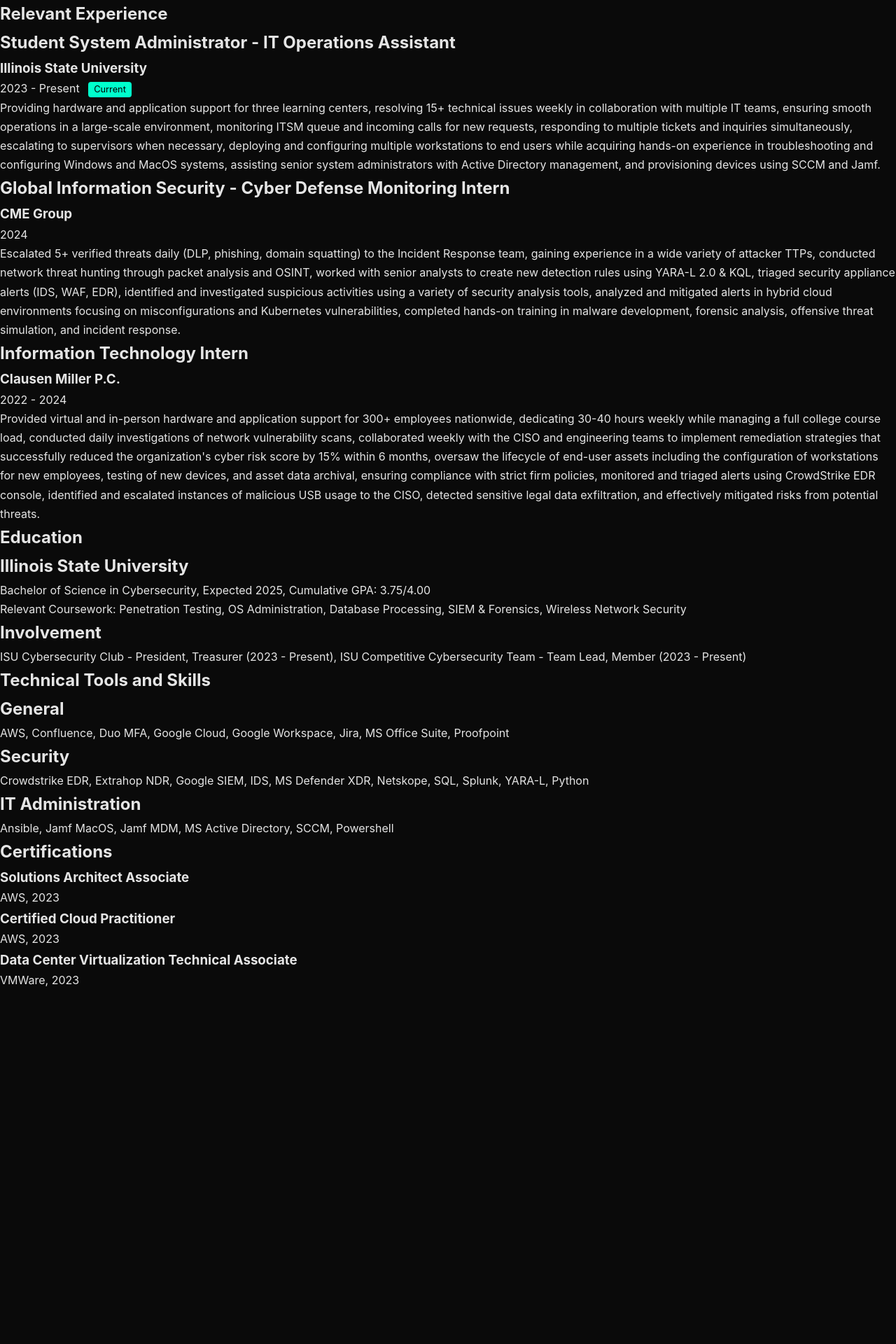
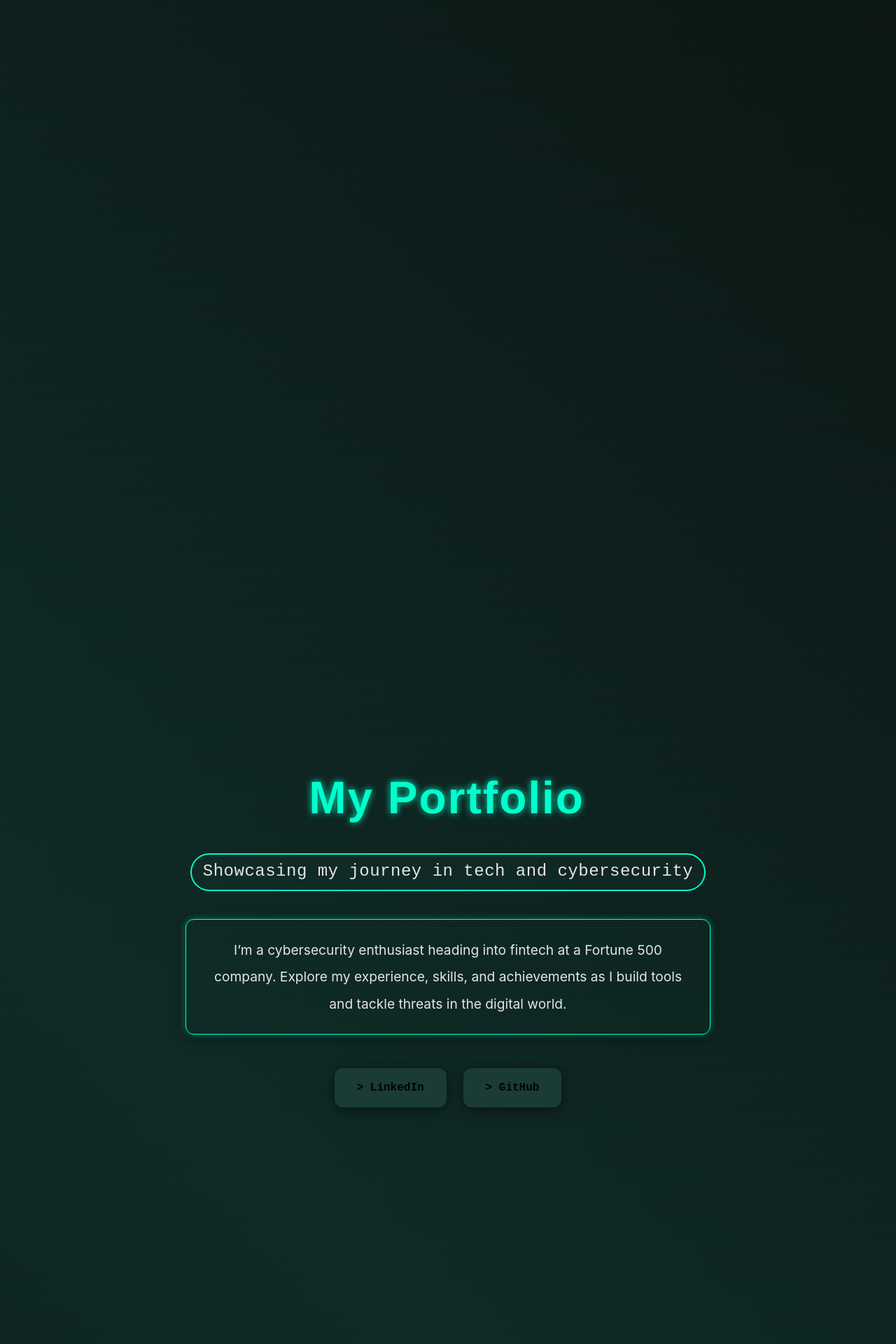
Before and after one commit to crxxtian/crxxtian.github.io, a Jekyll site: the page built from portfolio.html, in a window 1280 px wide. Shown: the top 1920 px of the page at 70% size. Built offline with Jekyll 4.4.1, drawn with Linux system fonts in a browser that asks for light colours; some of the changed text lies outside the part shown.

Commit message:
now u wanna work huh

```diff
--- a/assets/css/style.css
+++ b/assets/css/style.css
@@ -52,12 +52,12 @@
 }
 
 a:hover {
-    color: var(--accent-secondary);
+    color: var(--accent-neon);
 }
 
 a:focus {
     outline: none;
-    color: var(--accent-secondary);
+    color: var(--accent-neon);
     box-shadow: var(--glow);
 }
 
@@ -91,6 +91,7 @@
     padding: 0.5rem 1rem;
     position: relative;
     transition: color var(--transition);
+    color: var(--fg);
 }
 
 .nav-link::after {
@@ -100,7 +101,7 @@
     height: 2px;
     bottom: 0;
     left: 0;
-    background: var(--accent-secondary);
+    background: var(--accent-neon);
     transition: width var(--transition);
 }
 
@@ -109,11 +110,12 @@
 }
 
 .nav-link:hover {
-    color: var(--accent-secondary);
+    color: var(--accent-neon);
+    text-shadow: var(--glow-neon);
 }
 
 .nav-link:focus {
-    color: var(--accent-secondary);
+    color: var(--accent-neon);
 }
 
 .nav-divider {
@@ -150,6 +152,25 @@
     animation: particleFloat 15s linear infinite;
 }
 
+.hero::after {
+    content: '';
+    position: absolute;
+    top: 0;
+    left: 0;
+    width: 100%;
+    height: 100%;
+    background: repeating-linear-gradient(
+            0deg,
+            transparent,
+            transparent 2px,
+            rgba(0, 255, 204, 0.05) 2px,
+            rgba(0, 255, 204, 0.05) 4px
+    );
+    opacity: 0.3;
+    z-index: 0;
+    animation: scanline 5s linear infinite;
+}
+
 @keyframes gradientFlow {
     0% { background-position: 0% 50%; }
     50% { background-position: 100% 50%; }
@@ -161,14 +182,19 @@
     100% { background-position: 60px 60px; }
 }
 
+@keyframes scanline {
+    0% { background-position: 0 0; }
+    100% { background-position: 0 100px; }
+}
+
 .hero-title {
-    font-family: var(--font-main);
+    font-family: var(--font-futuristic);
     font-size: 4rem;
     font-weight: 900;
-    color: var(--accent);
+    color: var(--accent-neon);
     margin-bottom: 1.5rem;
     letter-spacing: 2px;
-    text-shadow: 0 2px 4px rgba(0, 0, 0, 0.5);
+    text-shadow: 0 2px 4px rgba(0, 0, 0, 0.5), 0 0 10px var(--accent-neon);
     position: relative;
     z-index: 1;
     display: inline-block;
@@ -212,6 +238,54 @@
     transform: translateY(-5px);
 }
 
+.glitch {
+    position: relative;
+    animation: glitch 2s linear infinite;
+}
+
+.glitch::before,
+.glitch::after {
+    content: attr(data-text);
+    position: absolute;
+    top: 0;
+    left: 0;
+    width: 100%;
+    height: 100%;
+    color: var(--accent-neon);
+}
+
+.glitch::before {
+    left: 2px;
+    text-shadow: -2px 0 #ff00cc;
+    clip: rect(0, 900px, 0, 0);
+    animation: glitch-top 1s linear infinite;
+}
+
+.glitch::after {
+    left: -2px;
+    text-shadow: 2px 0 #00ffcc;
+    clip: rect(0, 900px, 0, 0);
+    animation: glitch-bottom 1.5s linear infinite;
+}
+
+@keyframes glitch {
+    2%, 64% { transform: translate(2px, 0) skew(0deg); }
+    4%, 60% { transform: translate(-2px, 0) skew(0deg); }
+    62% { transform: translate(0, 0) skew(5deg); }
+}
+
+@keyframes glitch-top {
+    2%, 64% { transform: translate(2px, -2px); }
+    4%, 60% { transform: translate(-2px, 2px); }
+    62% { transform: translate(0, 0) skew(5deg); }
+}
+
+@keyframes glitch-bottom {
+    2%, 64% { transform: translate(-2px, 0); }
+    4%, 60% { transform: translate(2px, 0); }
+    62% { transform: translate(0, 0) skew(-5deg); }
+}
+
 .hero-subtitle {
     font-family: var(--font-main);
     font-size: 1.5rem;
@@ -227,15 +301,16 @@
 
 .role {
     padding: 0.3rem 1rem;
-    border: 2px solid var(--accent);
+    border: 2px solid var(--accent-neon);
     border-radius: 50px;
     background: rgba(26, 60, 52, 0.2);
-    transition: background var(--transition), transform var(--transition);
+    transition: background var(--transition), transform var(--transition), box-shadow var(--transition);
 }
 
 .role:hover {
     background: rgba(26, 60, 52, 0.4);
     transform: scale(1.05);
+    box-shadow: var(--glow-neon);
 }
 
 .role-divider {
@@ -255,8 +330,8 @@
     background: rgba(26, 60, 52, 0.1);
     padding: 1.5rem;
     border-radius: var(--radius);
-    border: var(--border);
-    box-shadow: var(--shadow);
+    border: 1px solid var(--accent-neon);
+    box-shadow: var(--shadow), var(--glow-neon);
 }
 
 .fade-in {
@@ -289,7 +364,7 @@
     box-shadow: var(--shadow);
     position: relative;
     overflow: hidden;
-    transition: transform var(--transition), box-shadow var(--transition);
+    transition: transform var(--transition), box-shadow var(--transition), background var(--transition);
 }
 
 .hero-buttons a::before {
@@ -299,7 +374,7 @@
     left: 0;
     width: 100%;
     height: 100%;
-    background: rgba(166, 138, 100, 0.3);
+    background: rgba(0, 255, 204, 0.3);
     opacity: 0;
     transition: opacity 0.5s ease;
 }
@@ -310,18 +385,19 @@
 }
 
 @keyframes pulse {
-    0% { box-shadow: 0 0 0 0 rgba(26, 60, 52, 0.7); }
-    70% { box-shadow: 0 0 0 15px rgba(26, 60, 52, 0); }
-    100% { box-shadow: 0 0 0 0 rgba(26, 60, 52, 0); }
+    0% { box-shadow: 0 0 0 0 rgba(0, 255, 204, 0.7); }
+    70% { box-shadow: 0 0 0 15px rgba(0, 255, 204, 0); }
+    100% { box-shadow: 0 0 0 0 rgba(0, 255, 204, 0); }
 }
 
 .hero-buttons a:hover {
     transform: scale(1.05);
-    box-shadow: 0 0 15px rgba(26, 60, 52, 0.5);
+    box-shadow: 0 0 15px rgba(0, 255, 204, 0.5);
+    background: var(--accent-neon);
 }
 
 .hero-buttons a:focus {
-    box-shadow: 0 0 8px var(--accent);
+    box-shadow: 0 0 8px var(--accent-neon);
 }
 
 .social-links {
@@ -341,7 +417,7 @@
 
 .social-icon:hover {
     transform: rotate(10deg) scale(1.2);
-    filter: drop-shadow(0 0 5px rgba(166, 138, 100, 0.5));
+    filter: drop-shadow(0 0 5px rgba(0, 255, 204, 0.5));
 }
 
 .arrow {
@@ -367,17 +443,39 @@
     padding: 8rem 2rem 5rem;
     background: var(--bg-alt);
     border-top: var(--border);
+    position: relative;
+}
+
+.section-highlight::before {
+    content: '';
+    position: absolute;
+    top: 0;
+    left: 0;
+    width: 100%;
+    height: 100%;
+    background: repeating-linear-gradient(
+            0deg,
+            transparent,
+            transparent 2px,
+            rgba(0, 255, 204, 0.05) 2px,
+            rgba(0, 255, 204, 0.05) 4px
+    );
+    opacity: 0.2;
+    z-index: 0;
+    animation: scanline 5s linear infinite;
 }
 
 .section-title {
-    font-family: var(--font-main);
+    font-family: var(--font-futuristic);
     font-size: 2.5rem;
-    color: var(--accent);
+    color: var(--accent-neon);
     margin-bottom: 3rem;
     text-align: center;
     font-weight: 700;
     letter-spacing: 1.5px;
-    text-shadow: 0 2px 4px rgba(0, 0, 0, 0.5);
+    text-shadow: 0 2px 4px rgba(0, 0, 0, 0.5), 0 0 10px var(--accent-neon);
+    position: relative;
+    z-index: 1;
 }
 
 .post-preview-list, .portfolio-grid {
@@ -386,12 +484,14 @@
     gap: 2rem;
     max-width: 1200px;
     margin: 0 auto;
+    position: relative;
+    z-index: 1;
 }
 
 .post-preview, .portfolio-card {
     background: var(--card-bg);
     border-radius: var(--radius);
-    border: var(--border);
+    border: 1px solid var(--accent);
     box-shadow: var(--shadow);
     transition: transform var(--transition), box-shadow var(--transition), border-color var(--transition);
     overflow: hidden;
@@ -425,6 +525,25 @@
     opacity: 1;
 }
 
+.post-preview::after, .portfolio-card::after {
+    content: '';
+    position: absolute;
+    top: 0;
+    left: 0;
+    width: 100%;
+    height: 100%;
+    background: repeating-linear-gradient(
+            0deg,
+            transparent,
+            transparent 2px,
+            rgba(0, 255, 204, 0.05) 2px,
+            rgba(0, 255, 204, 0.05) 4px
+    );
+    opacity: 0.2;
+    z-index: 0;
+    animation: scanline 5s linear infinite;
+}
+
 .post-thumbnail {
     width: 100%;
     height: 150px;
@@ -444,20 +563,23 @@
     flex-grow: 1;
     display: flex;
     flex-direction: column;
+    position: relative;
+    z-index: 1;
 }
 
 .post-content h3, .card-header h3 {
-    font-family: var(--font-main);
+    font-family: var(--font-futuristic);
     font-size: 1.2rem;
     margin-bottom: 0.5rem;
-    color: var(--accent);
+    color: var(--accent-neon);
     font-weight: 600;
     letter-spacing: 0.5px;
-    transition: color var(--transition);
+    transition: color var(--transition), text-shadow var(--transition);
 }
 
 .post-content h3:hover, .card-header h3:hover {
-    color: var(--accent-neon);
+    color: var(--accent-secondary);
+    text-shadow: var(--glow-neon);
 }
 
 .post-date, .card-header p {
@@ -484,12 +606,13 @@
     font-weight: 600;
     font-size: 0.9rem;
     text-align: center;
-    transition: transform var(--transition), background var(--transition);
+    transition: transform var(--transition), background var(--transition), box-shadow var(--transition);
 }
 
 .read-more-btn:hover {
     transform: scale(1.03);
     background: var(--accent-neon);
+    box-shadow: var(--glow-neon);
 }
 
 .read-more-btn:focus {
@@ -524,7 +647,7 @@
 /* Portfolio-Specific Styles */
 .portfolio-card {
     background: linear-gradient(145deg, var(--card-bg), var(--accent-dark));
-    border: 1px solid var(--accent);
+    border: 1px solid var(--accent-neon);
     position: relative;
     overflow: hidden;
     transition: transform var(--transition), box-shadow var(--transition), border-color var(--transition);
@@ -534,6 +657,7 @@
     transform: translateY(-5px) rotateX(5deg) rotateY(5deg);
     box-shadow: 0 12px 40px rgba(0, 255, 204, 0.3);
     border-color: var(--accent-neon);
+    animation: glitch 1s linear infinite;
 }
 
 .portfolio-card::after {
@@ -555,13 +679,14 @@
 .card-header {
     padding: 1rem 1.5rem;
     background: rgba(26, 60, 52, 0.2);
-    border-bottom: var(--border);
+    border-bottom: 1px solid var(--accent-neon);
 }
 
 .card-header h3 {
     font-family: var(--font-futuristic);
     font-size: 1.3rem;
     color: var(--accent-neon);
+    text-shadow: 0 0 5px var(--accent-neon);
 }
 
 .card-header p {
@@ -577,6 +702,11 @@
     font-size: 0.95rem;
     line-height: 1.6;
     color: var(--fg);
+    transition: text-shadow var(--transition);
+}
+
+.card-content p:hover {
+    text-shadow: 0 0 5px var(--accent-neon);
 }
 
 .current-label {
@@ -586,6 +716,7 @@
     border-radius: 4px;
     font-size: 0.8rem;
     margin-left: 0.5rem;
+    box-shadow: var(--glow-neon);
 }
 
 footer {
--- a/blog.html
+++ b/blog.html
@@ -12,11 +12,8 @@
         <span class="role">A collection of my thoughts and research</span>
     </p>
     <p class="hero-intro fade-in">
-        Dive into my latest posts on cybersecurity, tech, and more. I share my insights, projects, and experiences as I navigate the world of security and innovation.
+        Dive into my latest posts on cybersecurity, tech, and more.
     </p>
-    <div class="hero-buttons">
-        <a href="/new-post" class="button-primary">> Write a New Post</a>
-    </div>
 </section>
 
 <section class="section-highlight">
--- a/portfolio.html
+++ b/portfolio.html
@@ -3,72 +3,95 @@
 title: Portfolio
 ---
 
-<main class="portfolio-container">
-    <section class="experience fade-in">
-        <h1>Relevant Experience</h1>
-        <div class="job">
-            <h2>Student System Administrator - IT Operations Assistant</h2>
-            <h3>Illinois State University</h3>
-            <p>2023 - Present <span class="current-label">Current</span></p>
-            <p>Providing hardware and application support for three learning centers, resolving 15+ technical issues weekly in collaboration with multiple IT teams, ensuring smooth operations in a large-scale environment, monitoring ITSM queue and incoming calls for new requests, responding to multiple tickets and inquiries simultaneously, escalating to supervisors when necessary, deploying and configuring multiple workstations to end users while acquiring hands-on experience in troubleshooting and configuring Windows and MacOS systems, assisting senior system administrators with Active Directory management, and provisioning devices using SCCM and Jamf.</p>
+<section class="hero">
+    <h1 class="hero-title glitch" data-text="My Portfolio">
+        <span class="letter">M</span><span class="letter">y</span>
+        <span class="letter">P</span><span class="letter">o</span><span class="letter">r</span><span class="letter">t</span><span class="letter">f</span><span class="letter">o</span><span class="letter">l</span><span class="letter">i</span><span class="letter">o</span>
+    </h1>
+    <p class="hero-subtitle">
+        <span class="role">Showcasing my journey in tech and cybersecurity</span>
+    </p>
+    <p class="hero-intro fade-in">
+        I’m a cybersecurity enthusiast heading into fintech at a Fortune 500 company. Explore my experience, skills, and achievements as I build tools and tackle threats in the digital world.
+    </p>
+    <div class="hero-buttons">
+        <a href="https://linkedin.com/in/crxxtian" target="_blank" class="button-primary">> LinkedIn</a>
+        <a href="https://github.com/crxxtian" target="_blank" class="button-secondary">> GitHub</a>
+    </div>
+</section>
+
+<section class="section-highlight">
+    <h2 class="section-title glitch" data-text="My Journey">My Journey</h2>
+    <div class="portfolio-grid">
+        <!-- Relevant Experience -->
+        <div class="portfolio-card">
+            <div class="card-header">
+                <h3>Student System Administrator - IT Operations Assistant</h3>
+                <p>Illinois State University, 2023 - Present <span class="current-label">Current</span></p>
+            </div>
+            <div class="card-content">
+                <p>Providing hardware and application support for three learning centers, resolving 15+ technical issues weekly in collaboration with multiple IT teams, ensuring smooth operations in a large-scale environment, monitoring ITSM queue and incoming calls for new requests, responding to multiple tickets and inquiries simultaneously, escalating to supervisors when necessary, deploying and configuring multiple workstations to end users while acquiring hands-on experience in troubleshooting and configuring Windows and MacOS systems, assisting senior system administrators with Active Directory management, and provisioning devices using SCCM and Jamf.</p>
+            </div>
         </div>
-        <div class="job">
-            <h2>Global Information Security - Cyber Defense Monitoring Intern</h2>
-            <h3>CME Group</h3>
-            <p>2024</p>
-            <p>Escalated 5+ verified threats daily (DLP, phishing, domain squatting) to the Incident Response team, gaining experience in a wide variety of attacker TTPs, conducted network threat hunting through packet analysis and OSINT, worked with senior analysts to create new detection rules using YARA-L 2.0 & KQL, triaged security appliance alerts (IDS, WAF, EDR), identified and investigated suspicious activities using a variety of security analysis tools, analyzed and mitigated alerts in hybrid cloud environments focusing on misconfigurations and Kubernetes vulnerabilities, completed hands-on training in malware development, forensic analysis, offensive threat simulation, and incident response.</p>
+        <div class="portfolio-card">
+            <div class="card-header">
+                <h3>Global Information Security - Cyber Defense Monitoring Intern</h3>
+                <p>CME Group, 2024</p>
+            </div>
+            <div class="card-content">
+                <p>Escalated 5+ verified threats daily (DLP, phishing, domain squatting) to the Incident Response team, gaining experience in a wide variety of attacker TTPs, conducted network threat hunting through packet analysis and OSINT, worked with senior analysts to create new detection rules using YARA-L 2.0 & KQL, triaged security appliance alerts (IDS, WAF, EDR), identified and investigated suspicious activities using a variety of security analysis tools, analyzed and mitigated alerts in hybrid cloud environments focusing on misconfigurations and Kubernetes vulnerabilities, completed hands-on training in malware development, forensic analysis, offensive threat simulation, and incident response.</p>
+            </div>
         </div>
-        <div class="job">
-            <h2>Information Technology Intern</h2>
-            <h3>Clausen Miller P.C.</h3>
-            <p>2022 - 2024</p>
-            <p>Provided virtual and in-person hardware and application support for 300+ employees nationwide, dedicating 30-40 hours weekly while managing a full college course load, conducted daily investigations of network vulnerability scans, collaborated weekly with the CISO and engineering teams to implement remediation strategies that successfully reduced the organization's cyber risk score by 15% within 6 months, oversaw the lifecycle of end-user assets including the configuration of workstations for new employees, testing of new devices, and asset data archival, ensuring compliance with strict firm policies, monitored and triaged alerts using CrowdStrike EDR console, identified and escalated instances of malicious USB usage to the CISO, detected sensitive legal data exfiltration, and effectively mitigated risks from potential threats.</p>
+        <div class="portfolio-card">
+            <div class="card-header">
+                <h3>Information Technology Intern</h3>
+                <p>Clausen Miller P.C., 2022 - 2024</p>
+            </div>
+            <div class="card-content">
+                <p>Provided virtual and in-person hardware and application support for 300+ employees nationwide, dedicating 30-40 hours weekly while managing a full college course load, conducted daily investigations of network vulnerability scans, collaborated weekly with the CISO and engineering teams to implement remediation strategies that successfully reduced the organization's cyber risk score by 15% within 6 months, oversaw the lifecycle of end-user assets including the configuration of workstations for new employees, testing of new devices, and asset data archival, ensuring compliance with strict firm policies, monitored and triaged alerts using CrowdStrike EDR console, identified and escalated instances of malicious USB usage to the CISO, detected sensitive legal data exfiltration, and effectively mitigated risks from potential threats.</p>
+            </div>
         </div>
-    </section>
-
-    <section class="education fade-in">
-        <h1>Education</h1>
-        <div class="education-details">
-            <h2>Illinois State University</h2>
-            <p>Bachelor of Science in Cybersecurity, Expected 2025, Cumulative GPA: 3.75/4.00</p>
-            <p>Relevant Coursework: Penetration Testing, OS Administration, Database Processing, SIEM & Forensics, Wireless Network Security</p>
+        <!-- Education -->
+        <div class="portfolio-card">
+            <div class="card-header">
+                <h3>Education</h3>
+                <p>Illinois State University</p>
+            </div>
+            <div class="card-content">
+                <p>Bachelor of Science in Cybersecurity, Expected 2025, Cumulative GPA: 3.75/4.00, Relevant Coursework: Penetration Testing, OS Administration, Database Processing, SIEM & Forensics, Wireless Network Security</p>
+            </div>
         </div>
-    </section>
-
-    <section class="involvement fade-in">
-        <h1>Involvement</h1>
-        <p>ISU Cybersecurity Club - President, Treasurer (2023 - Present), ISU Competitive Cybersecurity Team - Team Lead, Member (2023 - Present)</p>
-    </section>
-
-    <section class="skills fade-in">
-        <h1>Technical Tools and Skills</h1>
-        <div class="skills-category">
-            <h2>General</h2>
-            <p>AWS, Confluence, Duo MFA, Google Cloud, Google Workspace, Jira, MS Office Suite, Proofpoint</p>
+        <!-- Involvement -->
+        <div class="portfolio-card">
+            <div class="card-header">
+                <h3>Involvement</h3>
+                <p>ISU Cybersecurity</p>
+            </div>
+            <div class="card-content">
+                <p>ISU Cybersecurity Club - President, Treasurer (2023 - Present), ISU Competitive Cybersecurity Team - Team Lead, Member (2023 - Present)</p>
+            </div>
         </div>
-        <div class="skills-category">
-            <h2>Security</h2>
-            <p>Crowdstrike EDR, Extrahop NDR, Google SIEM, IDS, MS Defender XDR, Netskope, SQL, Splunk, YARA-L, Python</p>
+        <!-- Skills -->
+        <div class="portfolio-card">
+            <div class="card-header">
+                <h3>Technical Skills</h3>
+                <p>Tools & Technologies</p>
+            </div>
+            <div class="card-content">
+                <p>General: AWS, Confluence, Duo MFA, Google Cloud, Google Workspace, Jira, MS Office Suite, Proofpoint</p>
+                <p>Security: Crowdstrike EDR, Extrahop NDR, Google SIEM, IDS, MS Defender XDR, Netskope, SQL, Splunk, YARA-L, Python</p>
+                <p>IT Administration: Ansible, Jamf MacOS, Jamf MDM, MS Active Directory, SCCM, Powershell</p>
+            </div>
         </div>
-        <div class="skills-category">
-            <h2>IT Administration</h2>
-            <p>Ansible, Jamf MacOS, Jamf MDM, MS Active Directory, SCCM, Powershell</p>
+        <!-- Certifications -->
+        <div class="portfolio-card">
+            <div class="card-header">
+                <h3>Certifications</h3>
+                <p>Professional Achievements</p>
+            </div>
+            <div class="card-content">
+                <p>Solutions Architect Associate (AWS, 2023), Certified Cloud Practitioner (AWS, 2023), Data Center Virtualization Technical Associate (VMWare, 2023)</p>
+            </div>
         </div>
-    </section>
-
-    <section class="certifications fade-in">
-        <h1>Certifications</h1>
-        <div class="certification">
-            <h3>Solutions Architect Associate</h3>
-            <p>AWS, 2023</p>
-        </div>
-        <div class="certification">
-            <h3>Certified Cloud Practitioner</h3>
-            <p>AWS, 2023</p>
-        </div>
-        <div class="certification">
-            <h3>Data Center Virtualization Technical Associate</h3>
-            <p>VMWare, 2023</p>
-        </div>
-    </section>
-</main>
+    </div>
+</section>
```
